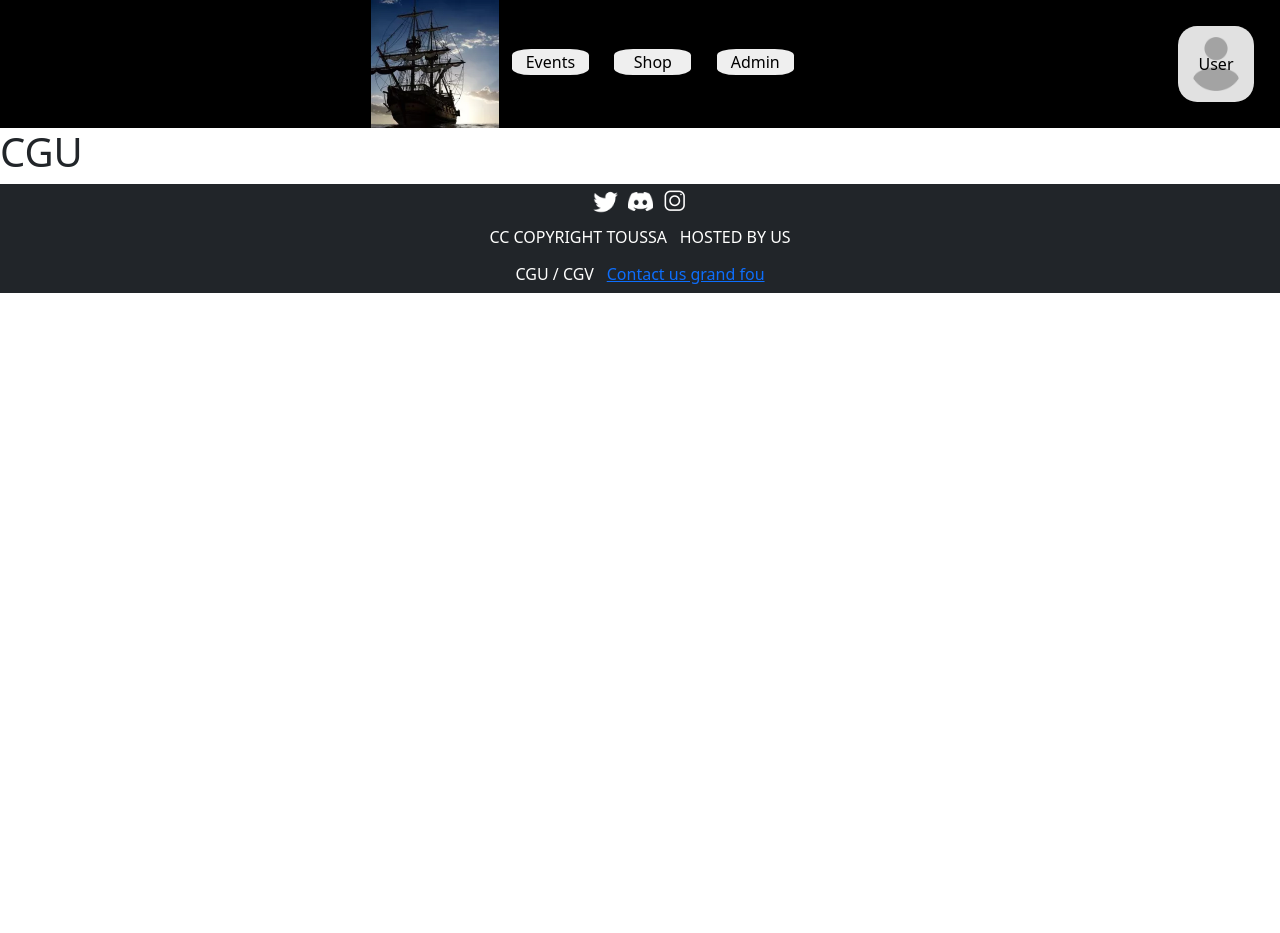
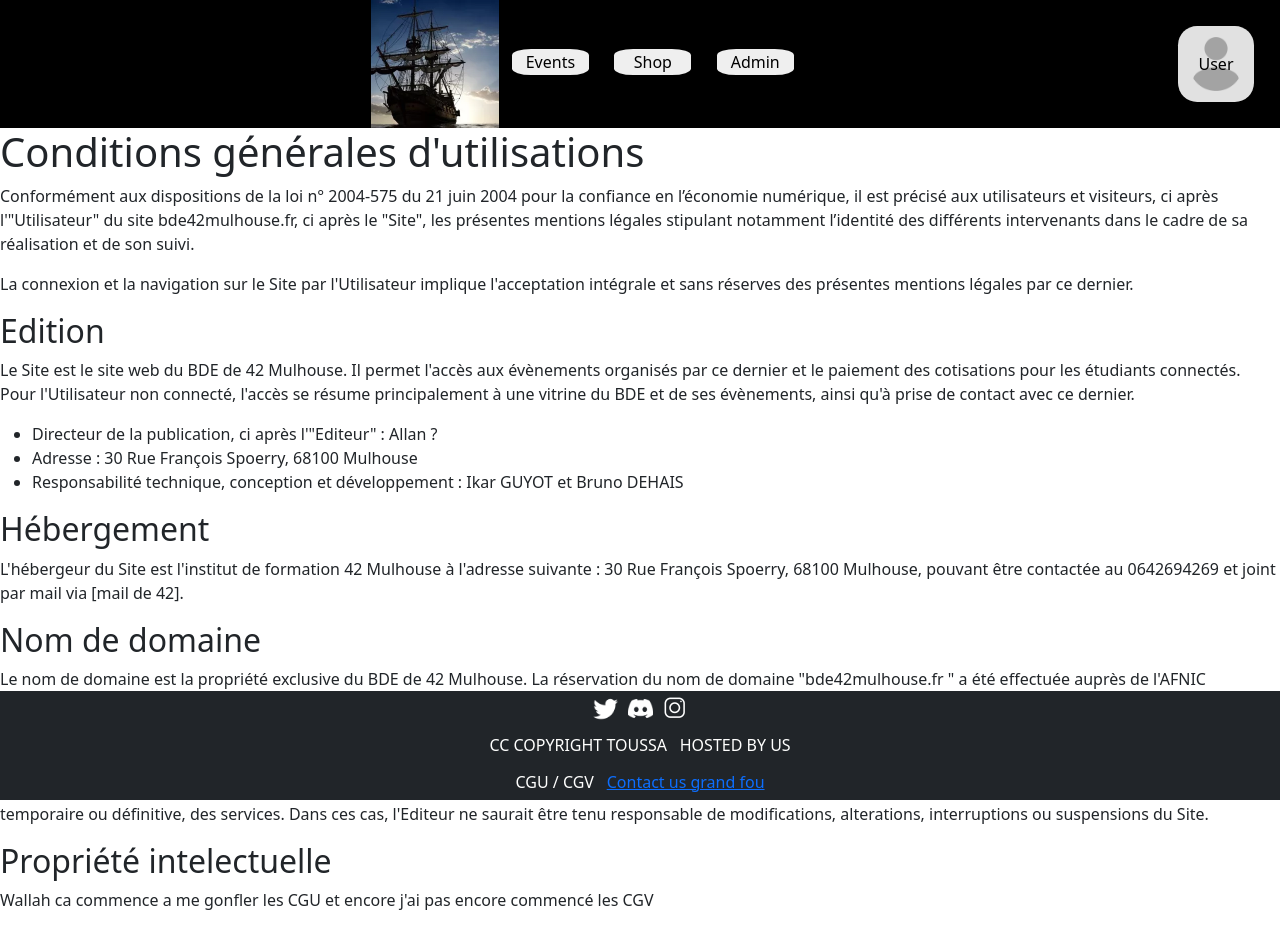
Before and after one commit to Link-Wolf/bde, a React (Create React App) app in the folder client/: page /cgu in a window 1280 px wide. Shown: the top 933 px of the page. Before the commit the page ends 800 px from the top, so only its background shows below. Built offline with nearby package versions, Linux system fonts and the light colour scheme.

Commit message:
Begin CGU

```diff
--- a/client/src/pages/body/Cgu.js
+++ b/client/src/pages/body/Cgu.js
@@ -1,7 +1,88 @@
 import React from "react";
 
 const Cgu = () => {
-	return <h1> CGU </h1>;
+	return (
+		<>
+			<h1>Conditions générales d'utilisations</h1>
+			<p>
+				Conformément aux dispositions de la loi n° 2004-575 du 21 juin
+				2004 pour la confiance en l’économie numérique, il est précisé
+				aux utilisateurs et visiteurs, ci après l'"Utilisateur" du site
+				bde42mulhouse.fr, ci après le "Site", les présentes mentions
+				légales stipulant notamment l’identité des différents
+				intervenants dans le cadre de sa réalisation et de son suivi.
+			</p>
+			<p>
+				La connexion et la navigation sur le Site par l'Utilisateur
+				implique l'acceptation intégrale et sans réserves des présentes
+				mentions légales par ce dernier.
+			</p>
+			<p>
+				<h2>Edition</h2>
+				<p>
+					Le Site est le site web du BDE de 42 Mulhouse. Il permet
+					l'accès aux évènements organisés par ce dernier et le
+					paiement des cotisations pour les étudiants connectés. Pour
+					l'Utilisateur non connecté, l'accès se résume principalement
+					à une vitrine du BDE et de ses évènements, ainsi qu'à prise
+					de contact avec ce dernier.
+				</p>
+				<ul>
+					<li>
+						Directeur de la publication, ci après l'"Editeur" :
+						Allan ?
+					</li>
+					<li>Adresse : 30 Rue François Spoerry, 68100 Mulhouse</li>
+					<li>
+						Responsabilité technique, conception et développement :
+						Ikar GUYOT et Bruno DEHAIS
+					</li>
+				</ul>
+			</p>
+			<p>
+				<h2>Hébergement</h2>
+				<p>
+					L'hébergeur du Site est l'institut de formation 42 Mulhouse
+					à l'adresse suivante : 30 Rue François Spoerry, 68100
+					Mulhouse, pouvant être contactée au 0642694269 et joint par
+					mail via [mail de 42].
+				</p>
+			</p>
+			<p>
+				<h2>Nom de domaine</h2>
+				<p>
+					Le nom de domaine est la propriété exclusive du BDE de 42
+					Mulhouse. La réservation du nom de domaine "bde42mulhouse.fr
+					" a été effectuée auprès de l'AFNIC conformément aux
+					dispositions en vigueur. L'attribution et le retrait des
+					noms de sous-domaines sont du ressort exclusif du BDE 42
+					Mulhouse.
+				</p>
+			</p>
+			<p>
+				<h2>Accès au site</h2>
+				<p>
+					Le Site est accessible 7 jours sur 7 et 24 heures sur 24 en
+					tout lieu, excepté en cas de force majeure, de maintenance
+					annoncée ou non ou d'interruption annoncée, temporaire ou
+					définitive, des services. Dans ces cas, l'Editeur ne saurait
+					être tenu responsable de modifications, alterations,
+					interruptions ou suspensions du Site.
+				</p>
+			</p>
+			<p>
+				<h2>Propriété intelectuelle</h2>
+				<p>
+					Wallah ca commence a me gonfler les CGU et encore j'ai pas
+					encore commencé les CGV
+				</p>
+			</p>
+			<p>
+				<h2>Nous contacter</h2>
+				<p>Par email : contact.bde42mulhouse@gmail.com</p>
+			</p>
+		</>
+	);
 };
 
 export default Cgu;
```
